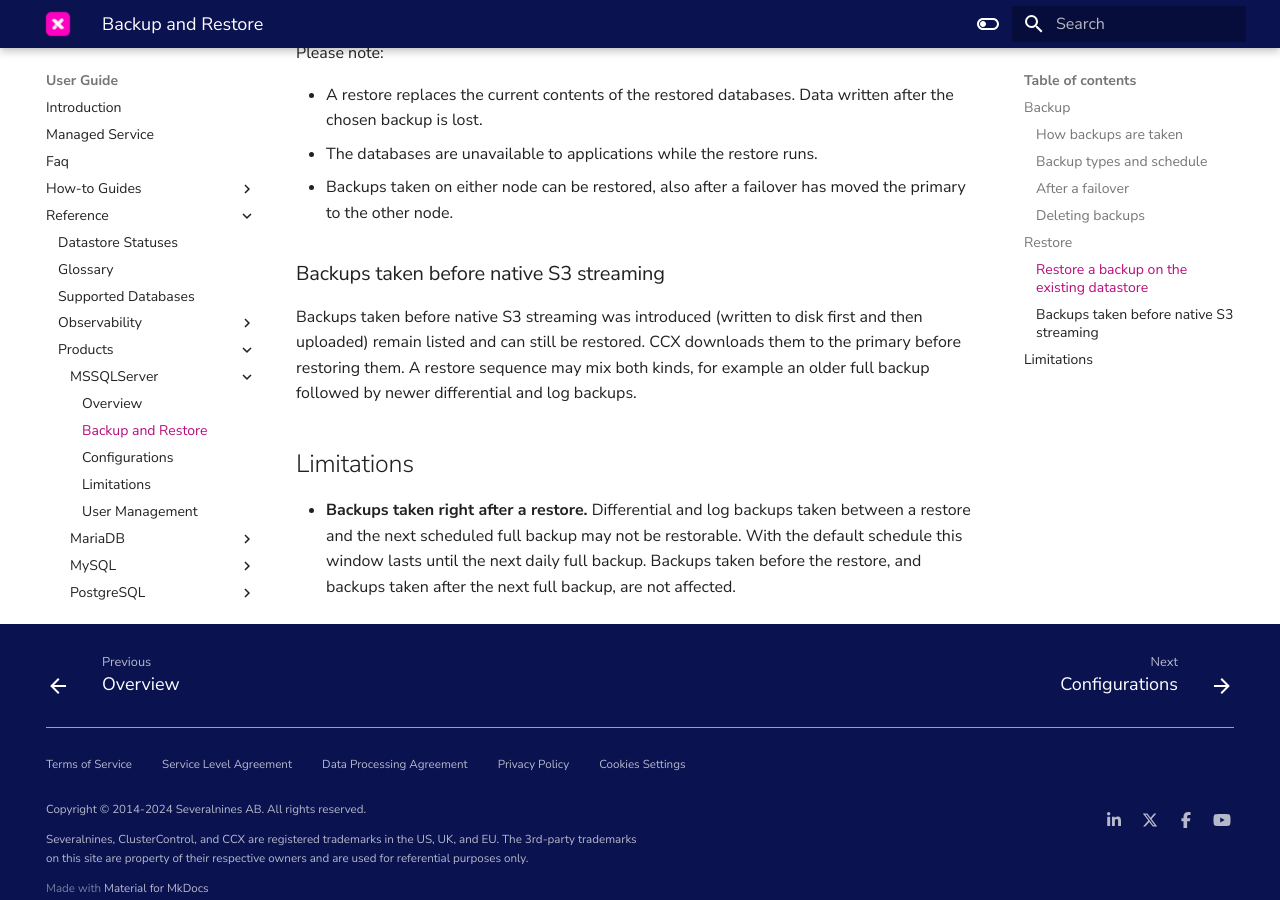
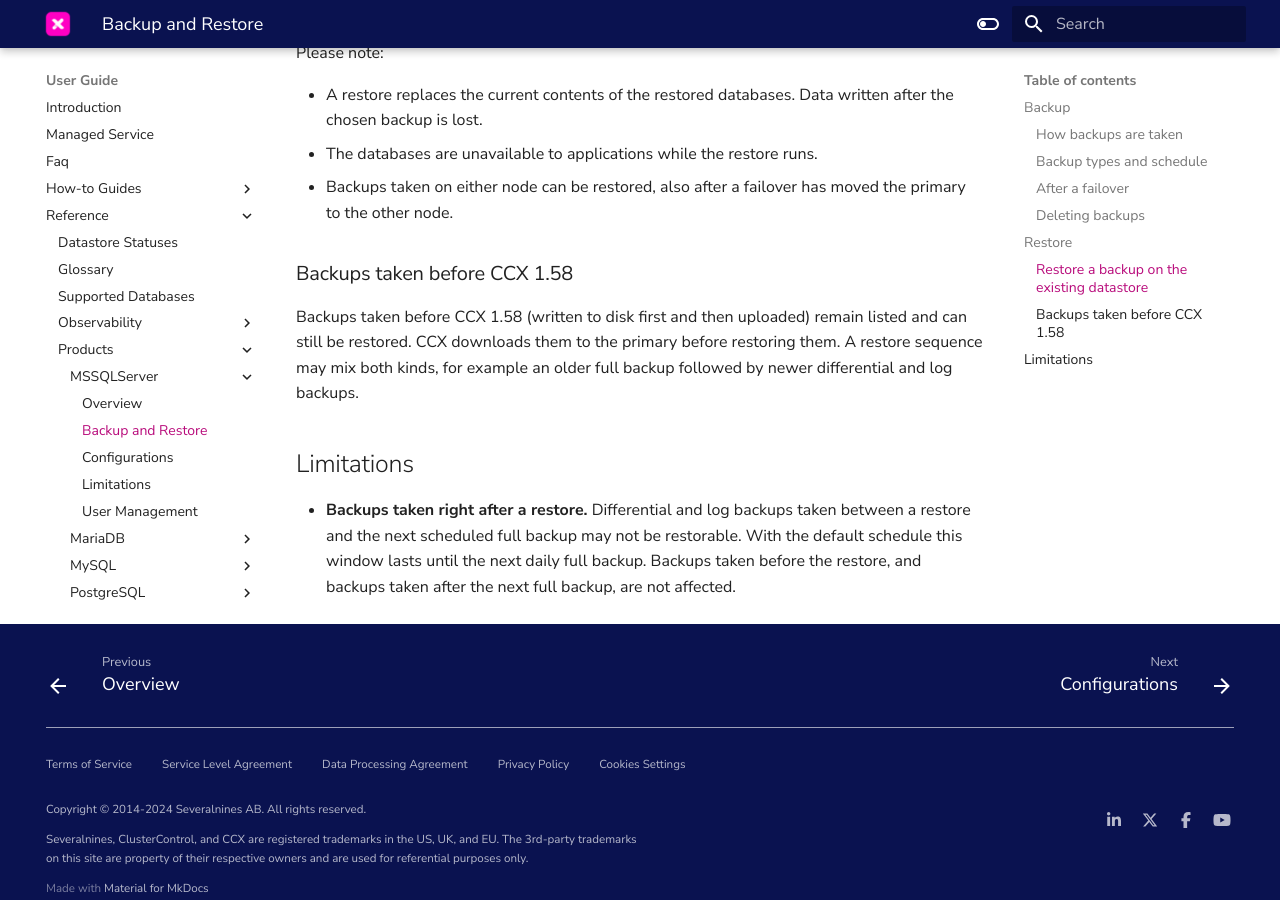
Before and after one commit to severalnines/ccx-docs, an MkDocs documentation site: the page built from docs/user/Reference/Products/MSSQLServer/backup-restore.md, in a window 1280 px wide and 900 px high, scrolled down 1757 px. Built offline with MkDocs 1.6.1 and Material for MkDocs 9.7.7, drawn with Linux system fonts in a browser that asks for light colours; comment, search, counter and statistics services are not loaded; some of the changed text lies outside the part shown.

Commit message:
MSSQL backup page: native S3 streaming is from CCX 1.58
Co-Authored-By: Claude Opus 5.5 <noreply@anthropic.com>

```diff
--- a/docs/user/Reference/Products/MSSQLServer/backup-restore.md
+++ b/docs/user/Reference/Products/MSSQLServer/backup-restore.md
@@ -1,6 +1,6 @@
 # Backup and Restore
 
-CCX backs up Microsoft SQL Server with SQL Server's own native backup, streamed directly to S3 storage.
+CCX backs up Microsoft SQL Server with SQL Server's own native backup, streamed directly to S3 storage. Native S3 streaming was introduced in CCX 1.58.
 
 ## Backup
 
@@ -55,9 +55,9 @@ Please note:
 - The databases are unavailable to applications while the restore runs.
 - Backups taken on either node can be restored, also after a failover has moved the primary to the other node.
 
-### Backups taken before native S3 streaming
+### Backups taken before CCX 1.58
 
-Backups taken before native S3 streaming was introduced (written to disk first and then uploaded) remain listed and can still be restored. CCX downloads them to the primary before restoring them. A restore sequence may mix both kinds, for example an older full backup followed by newer differential and log backups.
+Backups taken before CCX 1.58 (written to disk first and then uploaded) remain listed and can still be restored. CCX downloads them to the primary before restoring them. A restore sequence may mix both kinds, for example an older full backup followed by newer differential and log backups.
 
 ## Limitations
 
```
